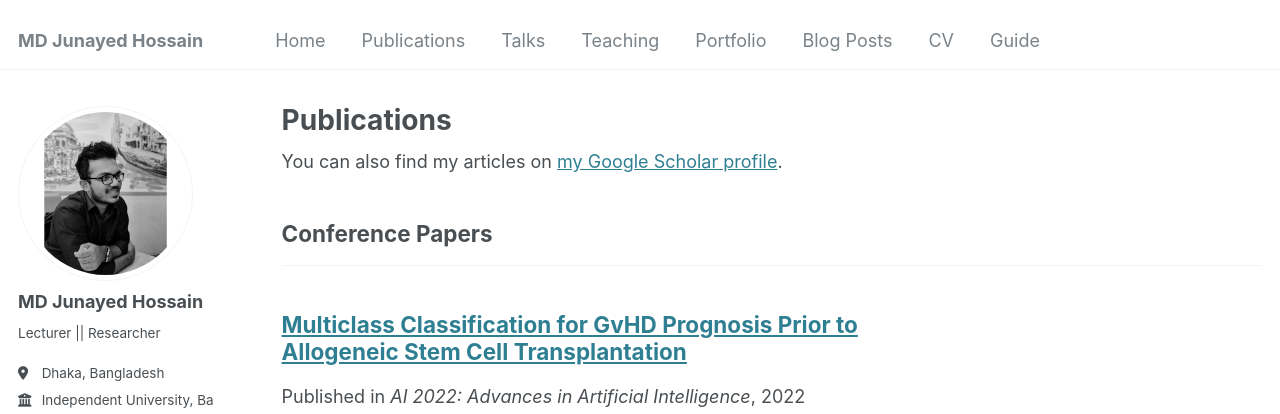
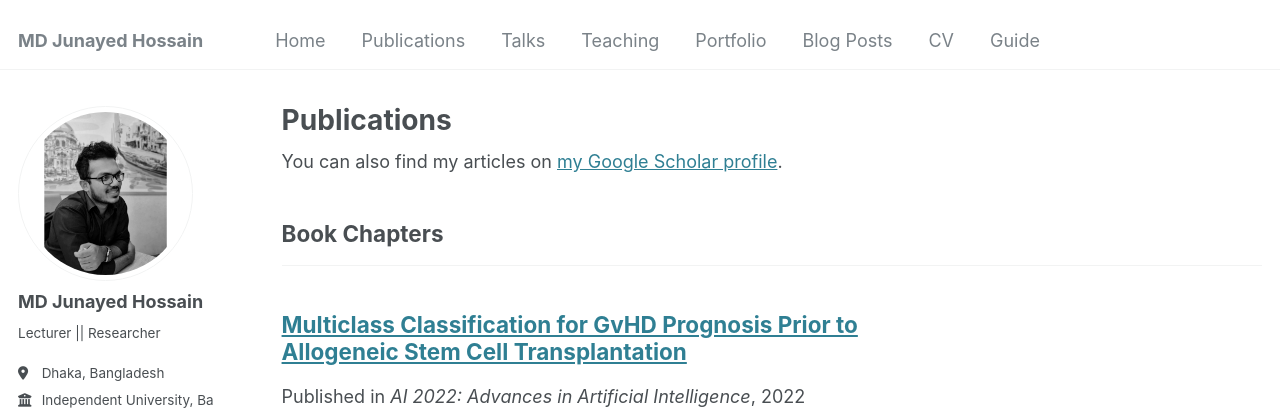
Before and after one commit to i-am-junayed/i-am-junayed.github.io, a Jekyll site: the page built from _pages/publications.html, in a window 1280 px wide and 1087 px high. Shown: the top 414 px of the window. Built offline with Jekyll 4.4.1, drawn with Linux system fonts in a browser that asks for light colours; some web fonts are replaced.

Commit message:
Update 2024-02-17-paper-title-number-4.md

```diff
--- a/_publications/2024-02-17-paper-title-number-4.md
+++ b/_publications/2024-02-17-paper-title-number-4.md
@@ -1,7 +1,7 @@
 ---
 title: "Multiclass Classification for GvHD Prognosis Prior to Allogeneic Stem Cell Transplantation"
 collection: publications
-category: conference
+category: book-chapters
 permalink: /publication/2024-02-17-paper-title-number-4
 excerpt: 'This paper is about fixing template issue #693.'
 date: 2022-12-05
```
